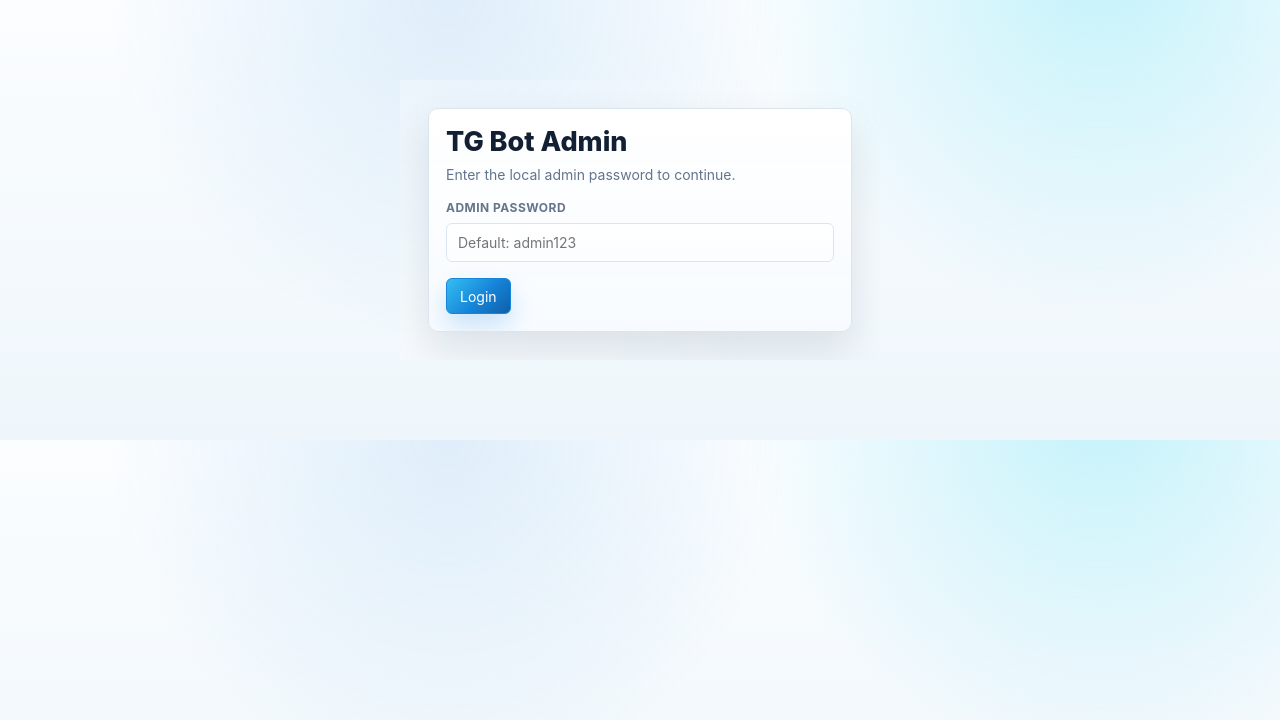
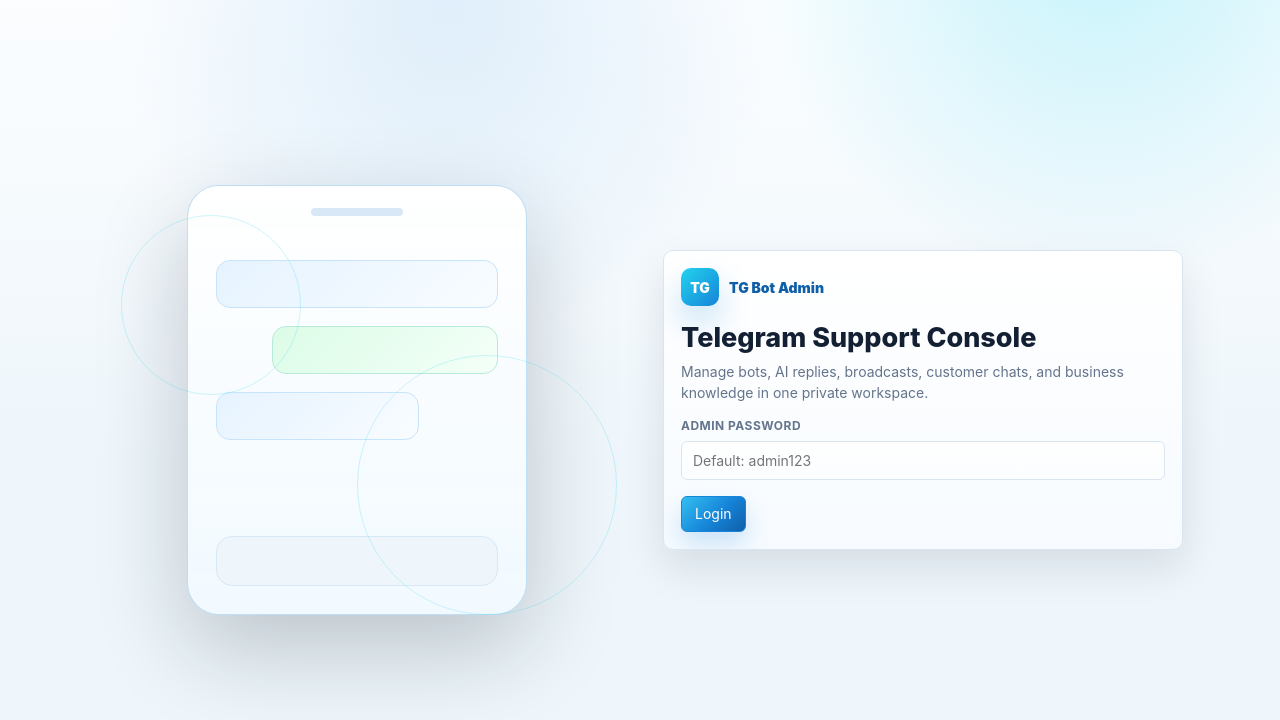
Before and after one commit to anniww/aitgbot, a website: page public/index.html in a window 1280 px wide. Drawn offline with Linux system fonts and the light colour scheme.

Commit message:
Add themed visuals and Telegram avatars

```diff
--- a/public/app.js
+++ b/public/app.js
@@ -357,10 +357,21 @@
 
 function loginView() {
   return `
-    <div class="content" style="max-width:480px;margin:10vh auto;">
-      <div class="panel">
-        <h1 class="page-title">TG Bot Admin</h1>
-        <p class="page-subtitle">Enter the local admin password to continue.</p>
+    <div class="login-shell">
+      <div class="login-art">
+        <div class="art-phone">
+          <div class="art-chat user"></div>
+          <div class="art-chat bot"></div>
+          <div class="art-chat user short"></div>
+          <div class="art-composer"></div>
+        </div>
+        <div class="art-orbit one"></div>
+        <div class="art-orbit two"></div>
+      </div>
+      <div class="login-card panel">
+        <div class="login-brand">TG Bot Admin</div>
+        <h1 class="page-title">Telegram Support Console</h1>
+        <p class="page-subtitle">Manage bots, AI replies, broadcasts, customer chats, and business knowledge in one private workspace.</p>
         <div class="form-row">
           <label>Admin Password</label>
           <input id="passwordInput" type="password" placeholder="Default: admin123" />
@@ -961,8 +972,11 @@
   const active = String(chat.chatId) === String(state.selectedChatId);
   return `
     <div class="chat-card ${active ? 'active' : ''}" data-action="select-chat" data-chat-id="${chat.chatId}">
-      <strong>${chatTitle(chat)}</strong>
-      <div class="muted">${chat.status} - ${formatTime(chat.lastMessageAt)}</div>
+      ${customerAvatar(chat)}
+      <div class="chat-card-main">
+        <strong>${chatTitle(chat)}</strong>
+        <div class="muted">${chat.status} - ${formatTime(chat.lastMessageAt)}</div>
+      </div>
     </div>
   `;
 }
@@ -980,7 +994,7 @@
 function conversationHeader(chat) {
   return `
     <div class="conversation-head">
-      <div class="customer-avatar">${escapeHtml(customerInitials(chat))}</div>
+      ${customerAvatar(chat)}
       <div>
         <h2>${escapeHtml(chatTitle(chat))}</h2>
         <div class="muted">${escapeHtml(botName(chat.botId))} - ${escapeHtml(chat.type || 'private')} - ${formatTime(chat.lastMessageAt)}</div>
@@ -999,7 +1013,7 @@
   const userMessages = conversationMessages.filter((message) => message.role === 'user');
   return `
     <div class="customer-card">
-      <div class="customer-avatar large">${escapeHtml(customerInitials(chat))}</div>
+      ${customerAvatar(chat, 'large')}
       <h2>${escapeHtml(chatTitle(chat))}</h2>
       <p class="muted">${chat.username ? `@${escapeHtml(chat.username)}` : 'No username'}</p>
     </div>
@@ -1022,6 +1036,14 @@
 function customerInitials(chat) {
   const source = chat.firstName || chat.username || String(chat.chatId || '?');
   return source.slice(0, 2).toUpperCase();
+}
+
+function customerAvatar(chat, size = '') {
+  const cls = `customer-avatar ${size}`.trim();
+  if (chat.avatarUrl) {
+    return `<img class="${cls}" src="${escapeAttr(chat.avatarUrl)}" alt="${escapeAttr(chatTitle(chat))}" loading="lazy" />`;
+  }
+  return `<div class="${cls}">${escapeHtml(customerInitials(chat))}</div>`;
 }
 
 function replyComposer(chat) {
--- a/public/styles.css
+++ b/public/styles.css
@@ -347,6 +347,122 @@
     transparent;
 }
 
+.login-shell {
+  min-height: 100vh;
+  display: grid;
+  grid-template-columns: minmax(320px, 520px) minmax(360px, 520px);
+  align-items: center;
+  justify-content: center;
+  gap: 46px;
+  padding: 42px;
+}
+
+.login-card {
+  padding: 28px;
+}
+
+.login-brand {
+  display: inline-flex;
+  align-items: center;
+  gap: 10px;
+  color: var(--primary-dark);
+  font-weight: 900;
+  margin-bottom: 16px;
+}
+
+.login-brand::before {
+  content: "TG";
+  display: inline-grid;
+  place-items: center;
+  width: 38px;
+  height: 38px;
+  border-radius: 10px;
+  background: linear-gradient(135deg, #22d3ee, #1684d8);
+  color: #fff;
+  box-shadow: 0 16px 32px rgba(22, 132, 216, .24);
+}
+
+.login-art {
+  position: relative;
+  min-height: 420px;
+  display: grid;
+  place-items: center;
+}
+
+.art-phone {
+  position: relative;
+  width: min(340px, 78vw);
+  height: 430px;
+  border-radius: 32px;
+  background:
+    linear-gradient(180deg, rgba(255, 255, 255, .92), rgba(240, 249, 255, .9)),
+    #fff;
+  border: 1px solid rgba(185, 220, 245, .9);
+  box-shadow: 0 34px 90px rgba(13, 24, 38, .22);
+  padding: 74px 28px 28px;
+}
+
+.art-phone::before {
+  content: "";
+  position: absolute;
+  top: 22px;
+  left: 50%;
+  transform: translateX(-50%);
+  width: 92px;
+  height: 8px;
+  border-radius: 999px;
+  background: #d8e8f6;
+}
+
+.art-chat {
+  height: 48px;
+  border-radius: 14px;
+  margin-bottom: 18px;
+  background: linear-gradient(135deg, #e6f3ff, #f8fcff);
+  border: 1px solid #c8e4fb;
+}
+
+.art-chat.bot {
+  margin-left: 56px;
+  background: linear-gradient(135deg, #dcfce7, #f4fff8);
+  border-color: #b7eadb;
+}
+
+.art-chat.short {
+  width: 72%;
+}
+
+.art-composer {
+  position: absolute;
+  left: 28px;
+  right: 28px;
+  bottom: 28px;
+  height: 50px;
+  border-radius: 16px;
+  background: #eef6fb;
+  border: 1px solid #d7e8f5;
+}
+
+.art-orbit {
+  position: absolute;
+  border-radius: 50%;
+  border: 1px solid rgba(34, 211, 238, .22);
+}
+
+.art-orbit.one {
+  width: 180px;
+  height: 180px;
+  left: 24px;
+  top: 30px;
+}
+
+.art-orbit.two {
+  width: 260px;
+  height: 260px;
+  right: 0;
+  bottom: 0;
+}
+
 .page-head {
   display: flex;
   align-items: center;
@@ -1002,6 +1118,13 @@
   cursor: pointer;
   box-shadow: var(--shadow-sm);
   transition: border-color .16s ease, background .16s ease, transform .16s ease;
+  display: flex;
+  align-items: center;
+  gap: 10px;
+}
+
+.chat-card-main {
+  min-width: 0;
 }
 
 .chat-card:hover {
@@ -1057,6 +1180,8 @@
   background: linear-gradient(135deg, var(--primary), var(--cyan));
   color: #fff;
   font-weight: 900;
+  object-fit: cover;
+  flex: 0 0 auto;
 }
 
 .customer-avatar.large {
```
Also changed, not shown: worker/index.js (+44 -6 lines), 1 other file.
